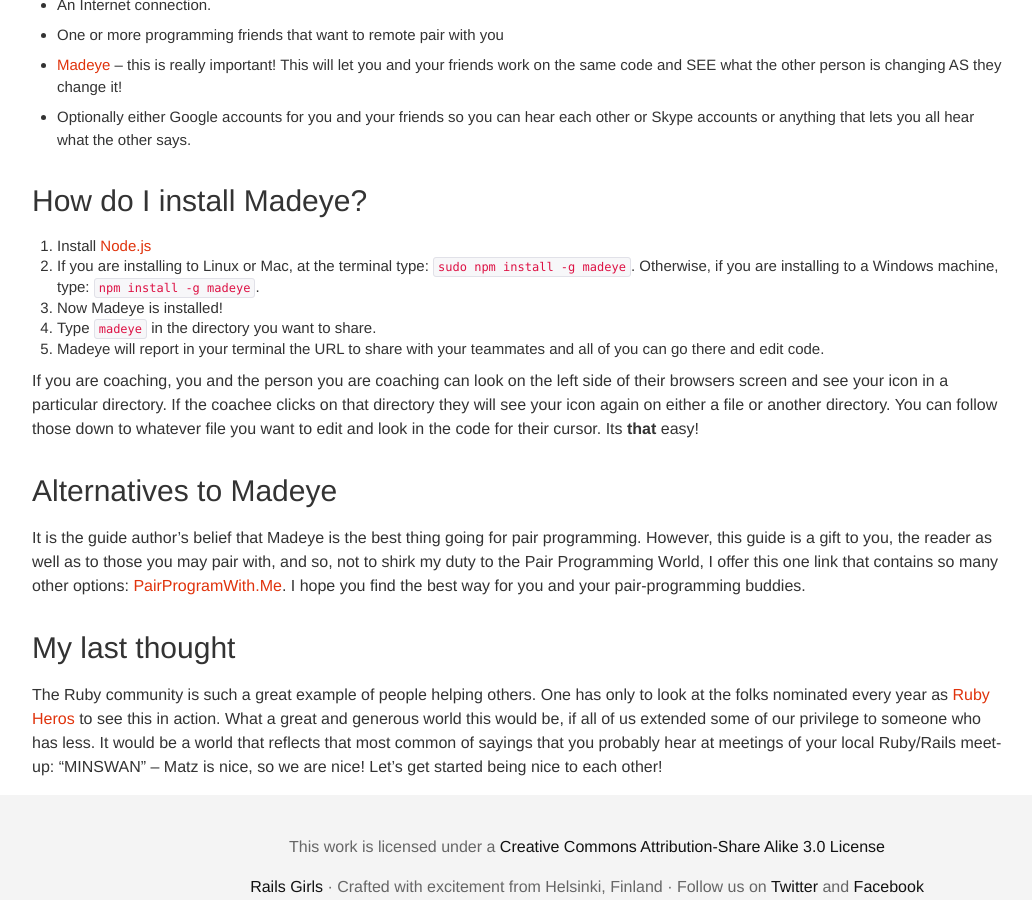
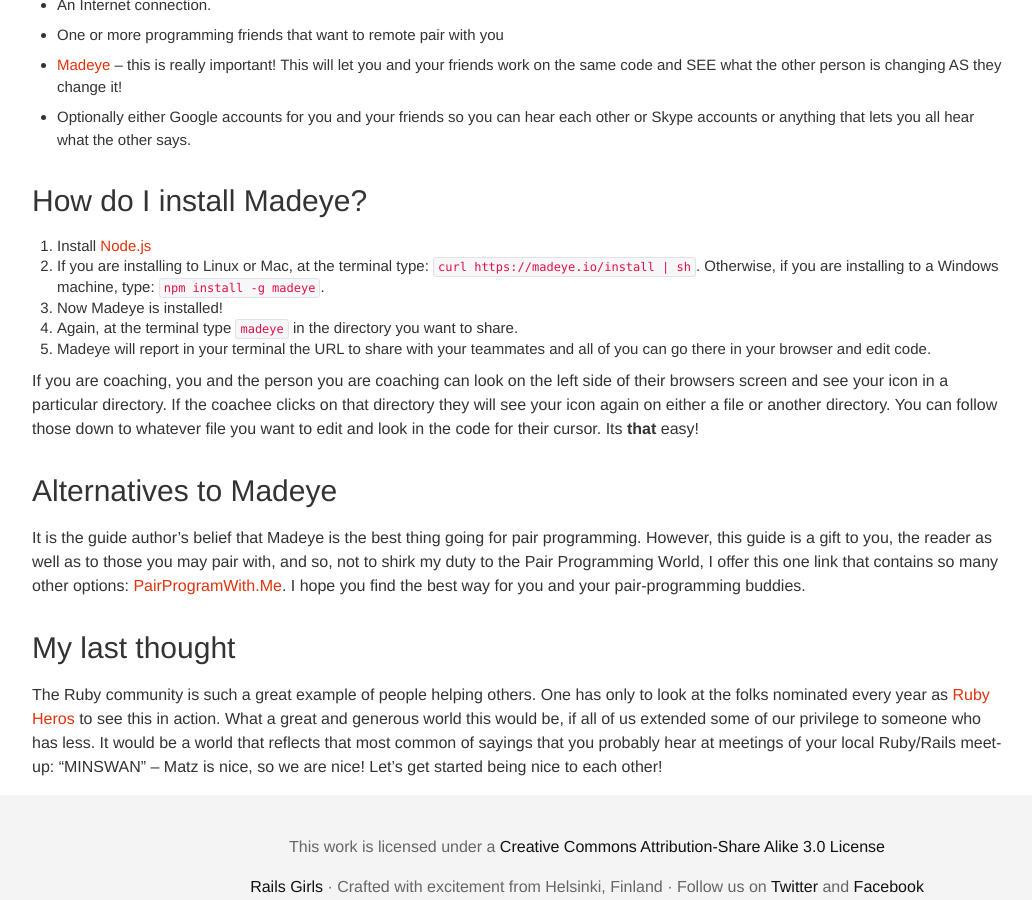
Before and after one commit to railsgirls/guides.railsgirls.com, a Jekyll site: the page built from _posts/2013-10-16-remote-pairing-for-the-win.markdown, in a window 1280 px wide and 900 px high, scrolled down 817 px. Shown: the whole window, without its empty margins (53-1085 px from the left). Built offline with Jekyll 4.4.1, drawn with Linux system fonts in a browser that asks for light colours; nearby versions of some CDN libraries.

Commit message:
Changed the installation method for Madeye to match documentation

```diff
--- a/_posts/2013-10-16-remote-pairing-for-the-win.markdown
+++ b/_posts/2013-10-16-remote-pairing-for-the-win.markdown
@@ -26,10 +26,10 @@
 
 ## How do I install Madeye?
 1. Install [Node.js](http://howtonode.org/how-to-install-nodejs)
-2. If you are installing to Linux or Mac, at the  terminal type: `sudo npm install -g madeye`.  Otherwise, if you are installing to a Windows machine, type:  `npm install -g madeye`.
+2. If you are installing to Linux or Mac, at the  terminal type: `curl https://madeye.io/install | sh`.  Otherwise, if you are installing to a Windows machine, type:  `npm install -g madeye`.
 3. Now Madeye is installed!
-3. Type `madeye` in the directory you want to share.
-4. Madeye will report in your terminal the URL to share with your teammates and all of you can go there and edit code.
+3. Again, at the terminal type `madeye` in the directory you want to share.
+4. Madeye will report in your terminal the URL to share with your teammates and all of you can go there in your browser and edit code.
 
 If
  you are coaching, you and the person you are coaching can look on the left side of their browsers screen and see your icon in a particular directory.  If the coachee clicks on that directory they will see your icon again on either a file or another directory.  You can follow those down to whatever file you want to edit and look in the code for their cursor.  Its **that** easy!
```
